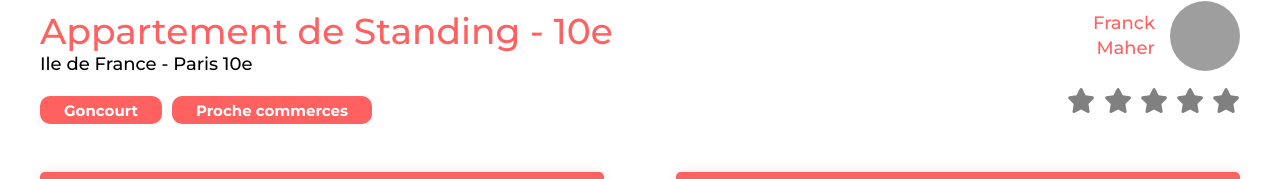
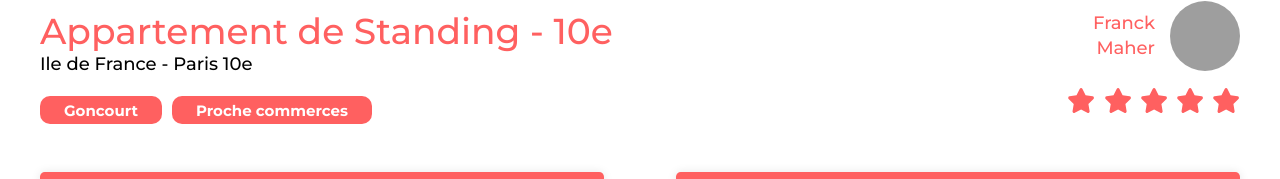
Before and after one commit to jonnmai/p6-kasa, a React (Create React App) app: page /logement/0979876d in a window 1280 px wide. Shown: the part 557-736 px from the top of the page. Built offline with nearby package versions, Linux system fonts and the light colour scheme; grey boxes are pictures that could not be loaded.

Commit message:
Correction rating stars

```diff
--- a/src/components/Stars/Stars.jsx
+++ b/src/components/Stars/Stars.jsx
@@ -6,7 +6,7 @@ const star = <FontAwesomeIcon icon={faStar} />
 const starEmpty = <FontAwesomeIcon icon={faStar} />
 
 function Stars(props) {
-    const starValue = props.Value
+    const starValue = props.starValue
     console.log(starValue);
 
     const range = [1, 2, 3, 4, 5]
```
